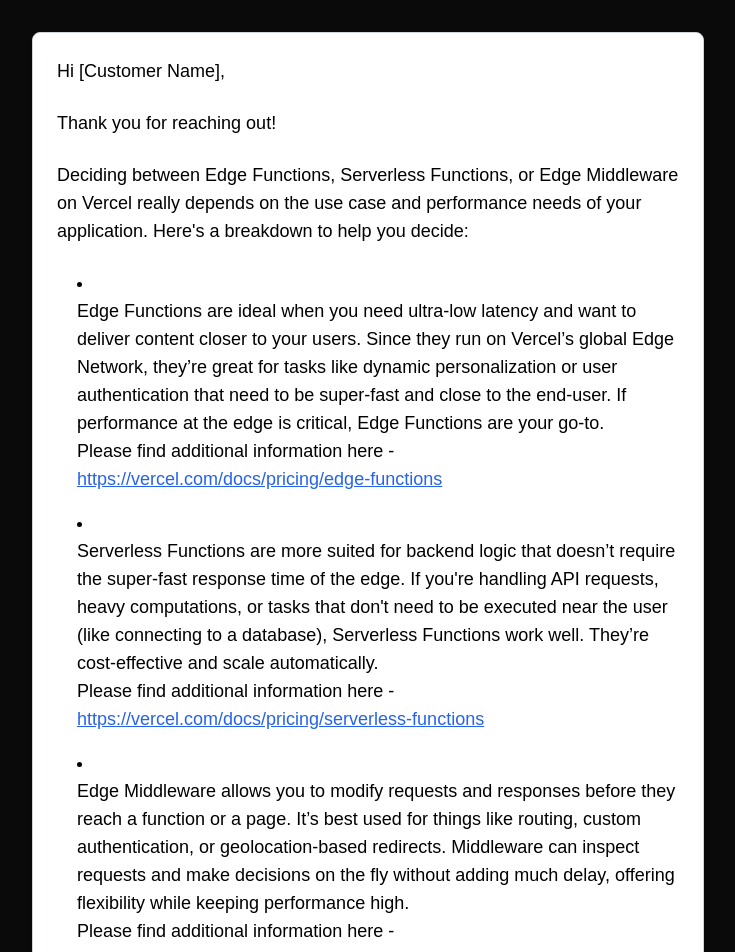
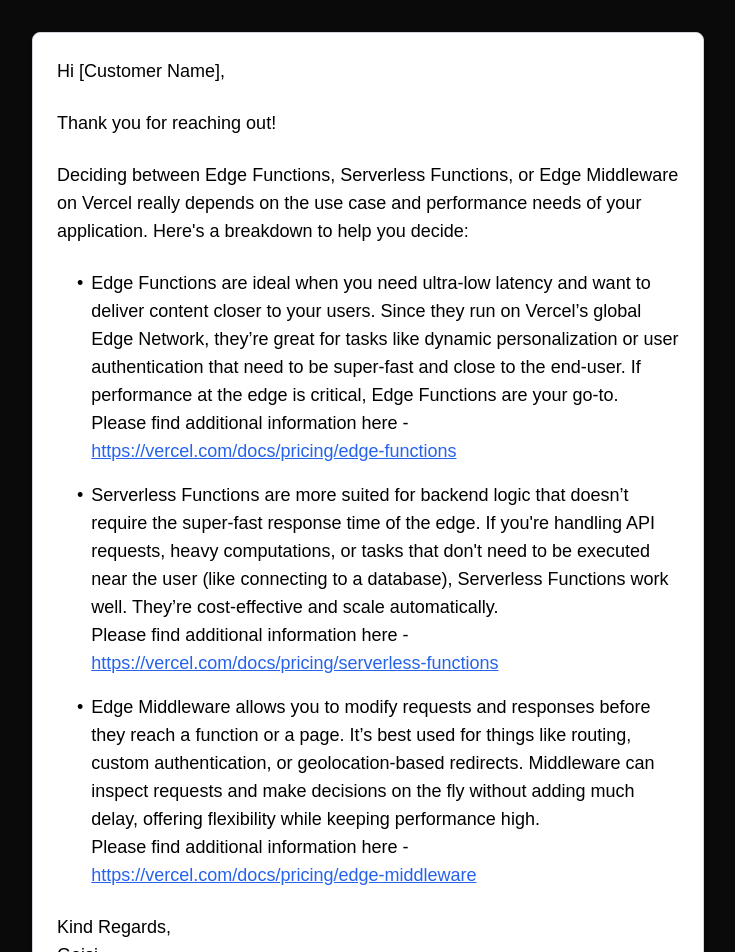
Before and after one commit to SirGejsi/nextjs-boilerplate, a Next.js app: page /questions/question2 in a window 1280 px wide. Shown: the top 952 px of the page, without its empty margins (272-1007 px from the left). Built offline with nearby package versions, Linux system fonts and the light colour scheme.

Commit message:
Update page.tsx

```diff
--- a/app/questions/question2/page.tsx
+++ b/app/questions/question2/page.tsx
@@ -14,22 +14,25 @@ export default function Email() {
           Deciding between Edge Functions, Serverless Functions, or Edge Middleware on Vercel really depends on the use case and performance needs of your application. Here&apos;s a breakdown to help you decide:
         </p>
         <br />
-        <ul className="list-disc list-inside text-lg text-black pl-5">
-          <li className="mb-4">
+        <ul className="list-none pl-5 text-lg text-black">
+          <li className="flex mb-4">
+            <span className="list-disc mr-2">•</span>
             <div>
               Edge Functions are ideal when you need ultra-low latency and want to deliver content closer to your users. Since they run on Vercel’s global Edge Network, they’re great for tasks like dynamic personalization or user authentication that need to be super-fast and close to the end-user. If performance at the edge is critical, Edge Functions are your go-to.
               <br />
               Please find additional information here - <a href="https://vercel.com/docs/pricing/edge-functions" className="text-blue-600 underline">https://vercel.com/docs/pricing/edge-functions</a>
             </div>
           </li>
-          <li className="mb-4">
+          <li className="flex mb-4">
+            <span className="list-disc mr-2">•</span>
             <div>
               Serverless Functions are more suited for backend logic that doesn’t require the super-fast response time of the edge. If you&apos;re handling API requests, heavy computations, or tasks that don&apos;t need to be executed near the user (like connecting to a database), Serverless Functions work well. They’re cost-effective and scale automatically.
               <br />
               Please find additional information here - <a href="https://vercel.com/docs/pricing/serverless-functions" className="text-blue-600 underline">https://vercel.com/docs/pricing/serverless-functions</a>
             </div>
           </li>
-          <li>
+          <li className="flex">
+            <span className="list-disc mr-2">•</span>
             <div>
               Edge Middleware allows you to modify requests and responses before they reach a function or a page. It’s best used for things like routing, custom authentication, or geolocation-based redirects. Middleware can inspect requests and make decisions on the fly without adding much delay, offering flexibility while keeping performance high.
               <br />
```
